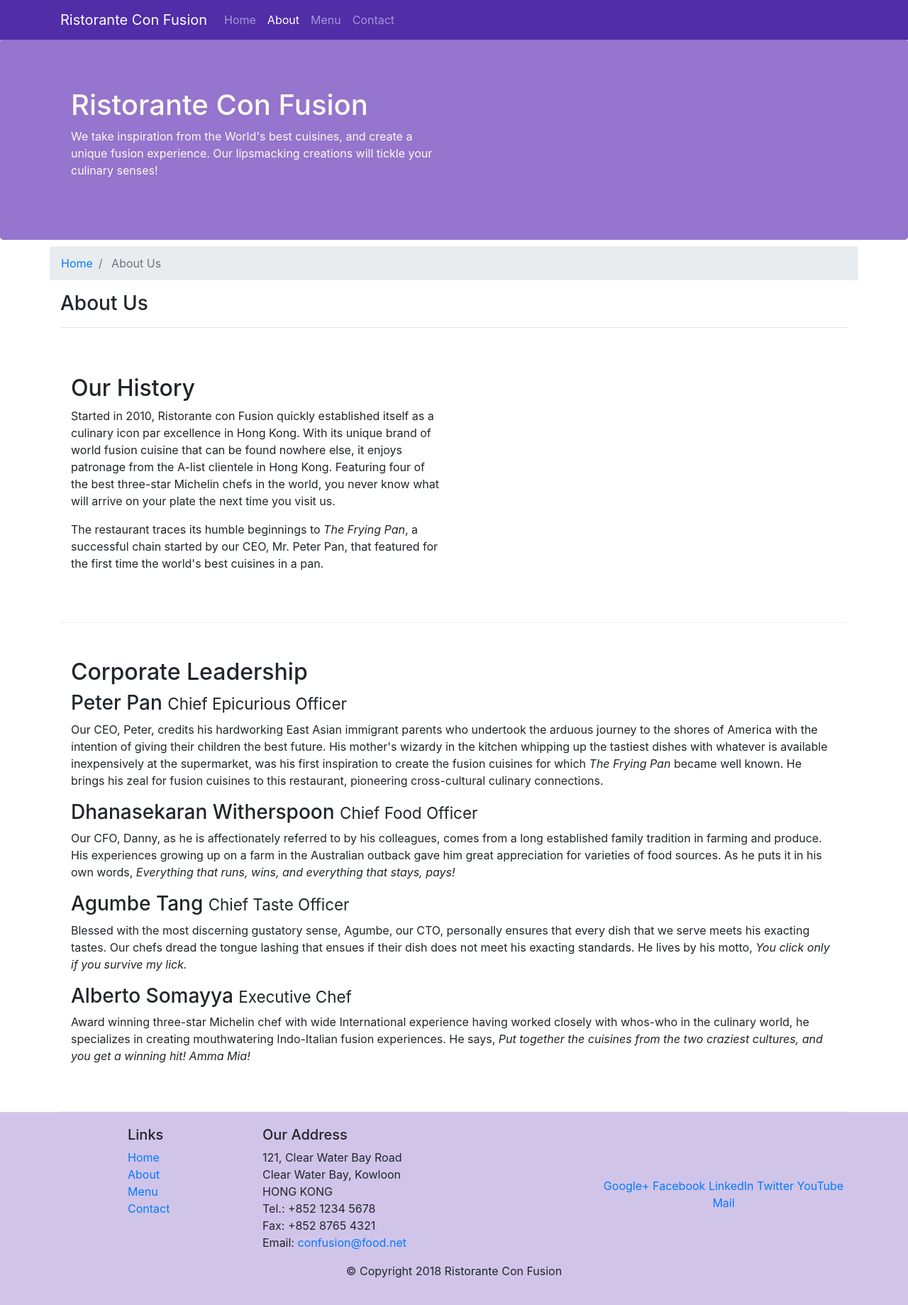
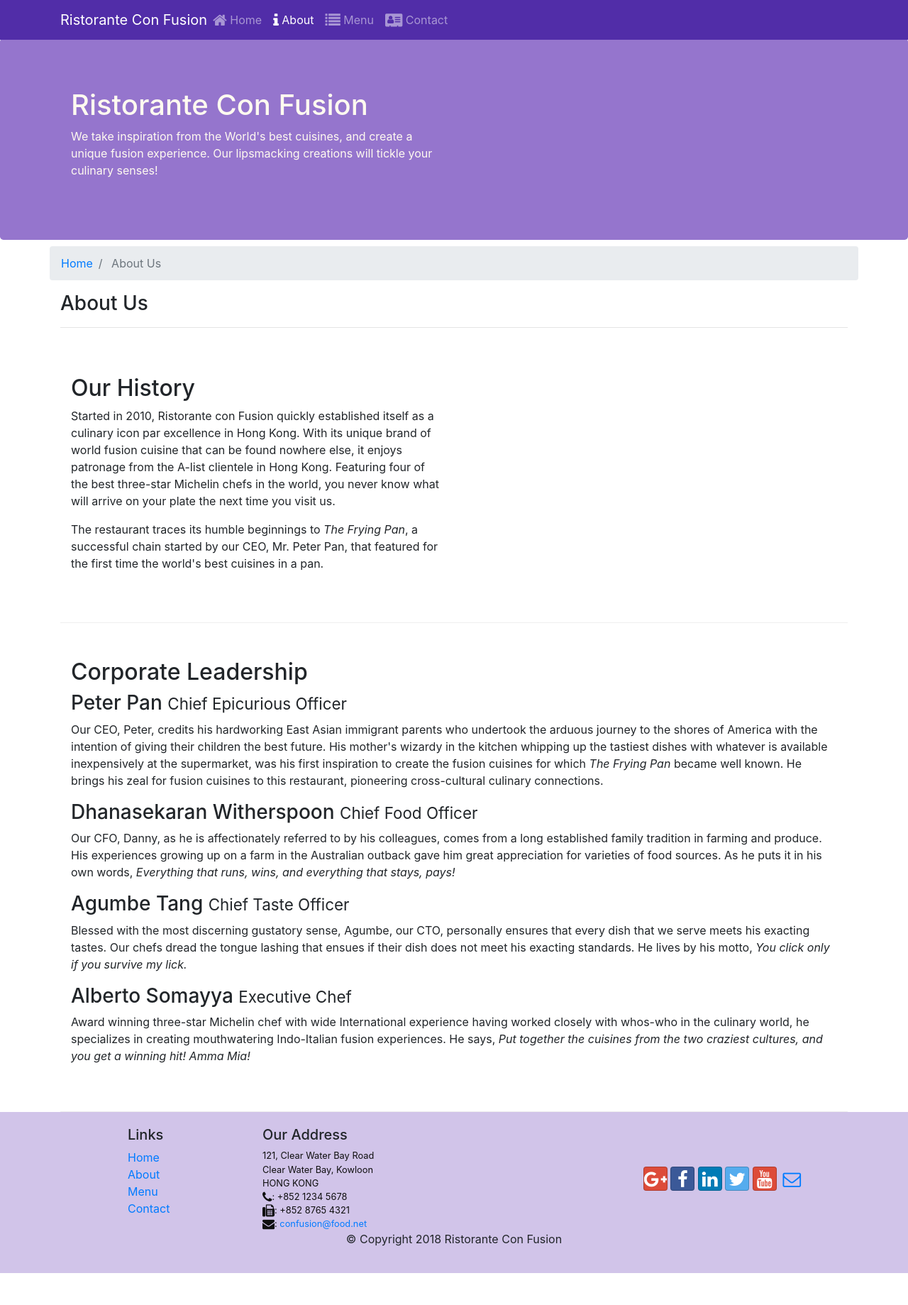
Before and after one commit to srikantabu/Bootstrap, a website: page aboutus.html in a window 1280 px wide. Shown: the whole page at 71% size. After the commit the page ends 1794 px from the top, so only its background shows below. Drawn offline with nearby package versions, Linux system fonts and the light colour scheme.

Commit message:
Commit icons 13092018

```diff
--- a/aboutus.html
+++ b/aboutus.html
@@ -10,7 +10,8 @@
         <!-- Bootstrap CSS -->
         <link rel="stylesheet" href="node_modules/bootstrap/dist/css/bootstrap.min.css">
         <link rel="stylesheet" href="CSS/styles.css">
-
+        <link rel="stylesheet" href="node_modules\font-awesome\css\font-awesome.min.css">
+        <link rel="stylesheet" href="node_modules/bootstrap-social/bootstrap-social.css">
         <title>Ristorante Con Fusion: About Us</title>
 
     </head>
@@ -21,15 +22,15 @@
                 <button class="navbar-toggler" type="button" data-toggle="collapse" data-target="#Navbar">
                     <span class="navbar-toggler-icon"></span>
                 </button>
-                <a class="navbar-brand" href="./index.html">
+                <a class="navbar-brand mr-auto" href="./index.html">
                     Ristorante Con Fusion
                 </a>
                 <div class="collapse navbar-collapse" id="Navbar">
                     <ul class="navbar-nav mr-auto">
-                        <li class="nav-item"><a class="nav-link" href="./index.html">Home</a></li>
-                        <li class="nav-item active"><a class="nav-link" href="#">About</a></li>
-                        <li class="nav-item"><a class="nav-link" href="#">Menu</a></li>
-                        <li class="nav-item"><a class="nav-link" href="#">Contact</a></li>
+                        <li class="nav-item"><a class="nav-link" href="./index.html"><span class="fa fa-home fa-lg"></span> Home</a></li>
+                        <li class="nav-item active"><a class="nav-link" href="#"><span class="fa fa-info fa-lg"></span> About</a></li>
+                        <li class="nav-item"><a class="nav-link" href="#"><span class="fa fa-list fa-lg"></span> Menu</a></li>
+                        <li class="nav-item"><a class="nav-link" href="#"><span class="fa fa-address-card fa-lg"></span> Contact</a></li>
                     </ul>
                 </div>
             </div>
@@ -104,23 +105,23 @@
                     </div>
                     <div class="col-7 col-sm-5">
                         <h5>Our Address</h5>
-                        <address>
-    		              121, Clear Water Bay Road<br>
-    		              Clear Water Bay, Kowloon<br>
-    		              HONG KONG<br>
-    		              Tel.: +852 1234 5678<br>
-    		              Fax: +852 8765 4321<br>
-    		              Email: <a href="mailto:confusion@food.net">confusion@food.net</a>
-    		           </address>
+                        <address class="address">
+                          121, Clear Water Bay Road<br>
+                          Clear Water Bay, Kowloon<br>
+                          HONG KONG<br>
+                          <i class="fa fa-phone fa-lg"></i>: +852 1234 5678<br>
+                          <i class="fa fa-fax fa-lg"></i>: +852 8765 4321<br>
+                          <i class="fa fa-envelope fa-lg"></i>: <a href="mailto:confusion@food.net">confusion@food.net</a>
+                       </address>
                     </div>
                     <div class="col-12 col-sm-4 align-self-center">
                         <div class="text-center">
-                            <a href="http://google.com/+">Google+</a>
-                            <a href="http://www.facebook.com/profile.php?id=">Facebook</a>
-                            <a href="http://www.linkedin.com/in/">LinkedIn</a>
-                            <a href="http://twitter.com/">Twitter</a>
-                            <a href="http://youtube.com/">YouTube</a>
-                            <a href="mailto:">Mail</a>
+                            <a class="btn btn-social-icon btn-google" href="http://google.com/+"><i class="fa fa-google-plus"></i></a>
+                            <a class="btn btn-social-icon btn-facebook" href="http://www.facebook.com/profile.php?id="><i class="fa fa-facebook"></i></a>
+                            <a class="btn btn-social-icon btn-linkedin" href="http://www.linkedin.com/in/"><i class="fa fa-linkedin"></i></a>
+                            <a class="btn btn-social-icon btn-twitter" href="http://twitter.com/"><i class="fa fa-twitter"></i></a>
+                            <a class="btn btn-social-icon btn-google" href="http://youtube.com/"><i class="fa fa-youtube"></i></a>
+                            <a class="btn btn-social-icon" href="mailto:"><i class="fa fa-envelope-o"></i></a>
                         </div>
                     </div>
                </div>
--- a/package.json
+++ b/package.json
@@ -15,6 +15,8 @@
   },
   "dependencies": {
     "bootstrap": "^4.0.0",
+    "bootstrap-social": "^5.1.1",
+    "font-awesome": "^4.7.0",
     "jquery": "^3.3.1",
     "popper.js": "^1.12.9"
   }
```
Also changed, not shown: index.html (+16 -15 lines), 1 other file.
